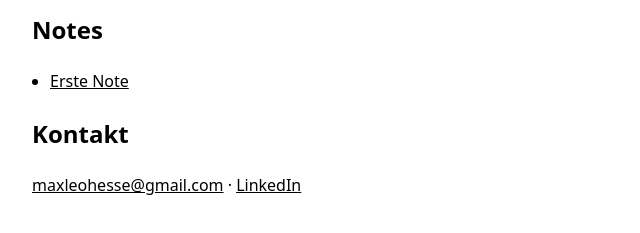
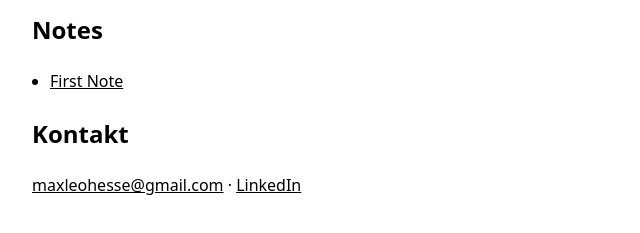
Before and after one commit to maxleohesse/maxleohesse.github.io, a plain HTML site: page index.html in a window 1280 px wide. Shown: the part 187-420 px from the top of the page, 248-888 px from the left. Drawn offline with Linux system fonts and the light colour scheme.

Commit message:
Update index.html

```diff
--- a/index.html
+++ b/index.html
@@ -18,7 +18,7 @@
 
     <h2>Notes</h2>
     <ul>
-      <li><a href="/notes/first-note.html">Erste Note</a></li>
+      <li><a href="/notes/first-note.html">First Note</a></li>
     </ul>
 
     <h2>Kontakt</h2>
```
